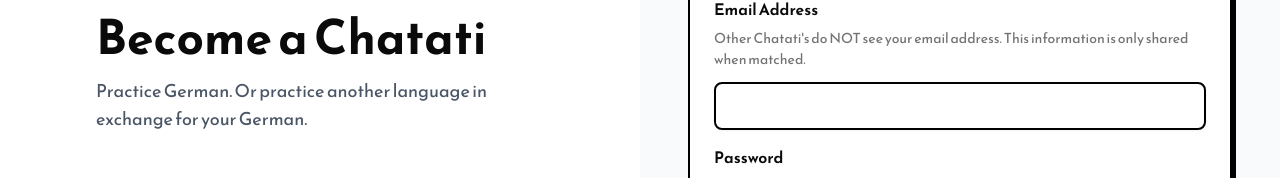
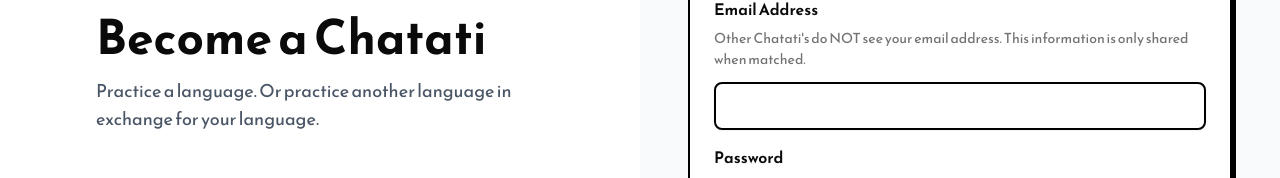
Before and after one commit to Mitch-creates/customize-webshop, a Next.js app: page /en/account/signup in a window 1280 px wide. Shown: the part 442-620 px from the top of the page. Built offline with nearby package versions, Linux system fonts and the light colour scheme.

Commit message:
Better intro text

```diff
--- a/app/[locale]/account/signup/page.tsx
+++ b/app/[locale]/account/signup/page.tsx
@@ -10,8 +10,8 @@ export default async function SignUp() {
             Become a Chatati
           </h1>
           <p className="text-base sm:text-lg text-gray-600">
-            Practice German. Or practice another language in exchange for your
-            German.
+            Practice a language. Or practice another language in exchange for
+            your language.
           </p>
         </div>
       </div>
```
